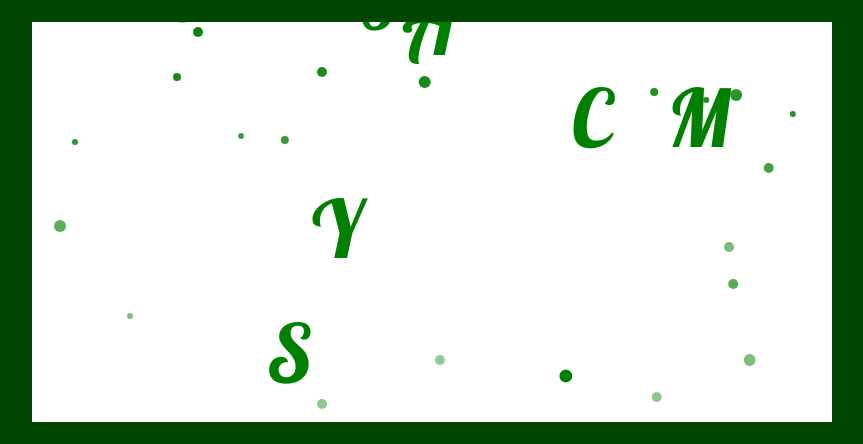
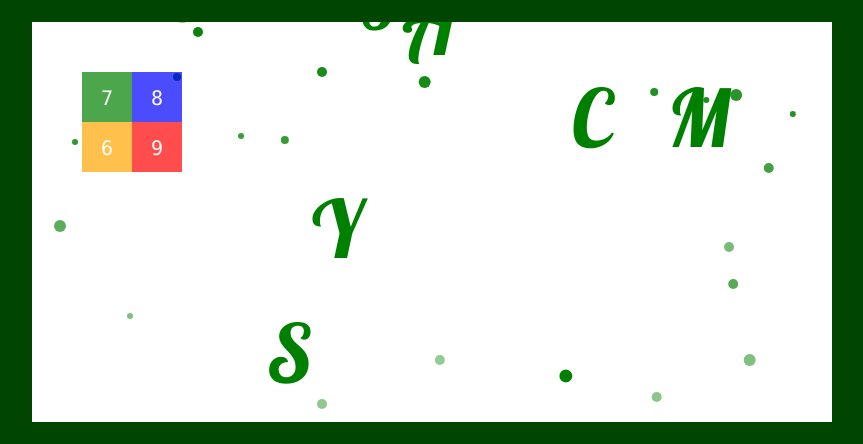
Before and after one commit to bs90/hg_intro, a plain HTML site: page index.html in a window 1280 px wide. Shown: the part 103-547 px from the top of the page, without its empty margins (208-1071 px from the left). Drawn offline with Linux system fonts and the light colour scheme.

Commit message:
add funny rotation ^^

```diff
--- a/index.html
+++ b/index.html
@@ -46,6 +46,8 @@
         this.background = new createjs.Shape();
         this.background.graphics.beginFill(this.color).drawCircle(0,0,this.size);
         this.addChild(this.background);
+        this.regX = this.x + this.width/2;
+        this.regY = this.y + this.height/2;
         this.on("tick", this.handleTick);
         this.mouseChildren = false;
       }
@@ -64,12 +66,12 @@
       window.Snow = Snow;
     }());
     (function() {
-      var FlyText = function(text, color, stage_width, stage_height, vy, original_x, original_y, status) {
-        this.initialize(text, color, stage_width, stage_height, vy, original_x, original_y, status);
+      var FlyText = function(text, color, stage_width, stage_height, vy, original_x, original_y, status, angle) {
+        this.initialize(text, color, stage_width, stage_height, vy, original_x, original_y, status, angle);
       }
       var p = FlyText.prototype = new createjs.Container();
       p.Container_initialize = p.initialize;
-      p.initialize = function(text, color, stage_width, stage_height, vy, original_x, original_y, status) {
+      p.initialize = function(text, color, stage_width, stage_height, vy, original_x, original_y, status, angle) {
         this.Container_initialize();
         this.text = text;
         this.color = color;
@@ -79,6 +81,7 @@
         this.original_x = original_x;
         this.original_y = original_y;
         this.status = status;
+        this.angle = 0;
         var text = new createjs.Text(this.text, "80px Lobster", this.color);
         this.addChild(text);
         this.on("tick", this.handleTick);
@@ -129,15 +132,85 @@
       character[i].y = -200;
       stage.addChild(character[i]);
     }
+    var mycontainer = new createjs.Container();
+    var myrect1 = new createjs.Shape();
+    var myrect2 = new createjs.Shape();
+    var myrect3 = new createjs.Shape();
+    var myrect4 = new createjs.Shape();
+    var mysc1 = new createjs.Container();
+    var mysc2 = new createjs.Container();
+    var mysc3 = new createjs.Container();
+    var mysc4 = new createjs.Container();
+    mycontainer.angle = 0;
+    myrect1.graphics.beginFill("red").drawRect(0, 0, 50, 50);
+    myrect1.alpha = 0.7;
+    mysc1.addChild(myrect1);
+    text1 = new createjs.Text("9", "20px Menlo", "white");
+    text1.x = 25 - text1.getBounds().width/2;
+    text1.y = 25 - text1.getBounds().height/2;
+    mysc1.addChild(text1);
+    mysc1.regX = mysc1.regY = 25;
+    mysc1.x = mysc1.y = 25;
+    mycontainer.addChild(mysc1);
+    myrect2.graphics.beginFill("green").drawRect(0, 0, 50, 50);
+    myrect2.alpha = 0.7;
+    mysc2.addChild(myrect2);
+    text2 = new createjs.Text("7", "20px Menlo", "white");
+    text2.x = 25 - text1.getBounds().width/2;
+    text2.y = 25 - text1.getBounds().height/2;
+    mysc2.addChild(text2);
+    mysc2.regX = mysc2.regY = 25;
+    mysc2.x = mysc2.y = -25;
+    mycontainer.addChild(mysc2);
+    myrect3.graphics.beginFill("blue").drawRect(0, 0, 50, 50);
+    myrect3.alpha = 0.7;
+    mysc3.addChild(myrect3);
+    text3 = new createjs.Text("8", "20px Menlo", "white");
+    text3.x = 25 - text3.getBounds().width/2;
+    text3.y = 25 - text3.getBounds().height/2;
+    mysc3.addChild(text3);
+    mysc3.regX = mysc3.regY = 25;
+    mysc3.x = 25;
+    mysc3.y = -25;
+    mycontainer.addChild(mysc3);
+    myrect4.graphics.beginFill("orange").drawRect(0, 0, 50, 50);
+    myrect4.alpha = 0.7;
+    mysc4.addChild(myrect4);
+    text4 = new createjs.Text("6", "20px Menlo", "white");
+    text4.x = 25 - text4.getBounds().width/2;
+    text4.y = 25 - text4.getBounds().height/2;
+    mysc4.addChild(text4);
+    mysc4.regX = mysc4.regY = 25;
+    mysc4.x = -25;
+    mysc4.y = 25;
+    mycontainer.addChild(mysc4);
+    stage.addChild(mycontainer);
+    mycontainer.x = mycontainer.y = 100;
+    mycontainer.on("tick", this.testtick);
+    mycontainer.on("dblclick", this.testclick);
+    mycontainer.on("pressmove", function(evt) {
+      this.x = evt.stageX;
+      this.y = evt.stageY;
+    });
     createjs.Ticker.on("tick", stage);
     createjs.Ticker.setFPS(25);
   }
   function getRandom(n){
     return Math.round(Math.random()*n);
   }
+  function testtick(event){
+    this.children[0].rotation += (-this.angle - this.children[0].rotation)/2;
+    this.children[1].rotation += (-this.angle - this.children[1].rotation)/2;
+    this.children[2].rotation += (-this.angle - this.children[2].rotation)/2;
+    this.children[3].rotation += (-this.angle - this.children[3].rotation)/2;
+    this.rotation += (this.angle - this.rotation)/2;
+  }
+  function testclick(event){
+    this.angle += 90;
+  }
   </script>
   </head>
-  <body>
+  <body onselectstart="return false">
     <div class="title">HeasyGame is coming...</div>
     <div class="canvasDiv">
       <canvas id="myCanvas" width="800" height="400">Your browser does not support CANVAS!</canvas>
```
